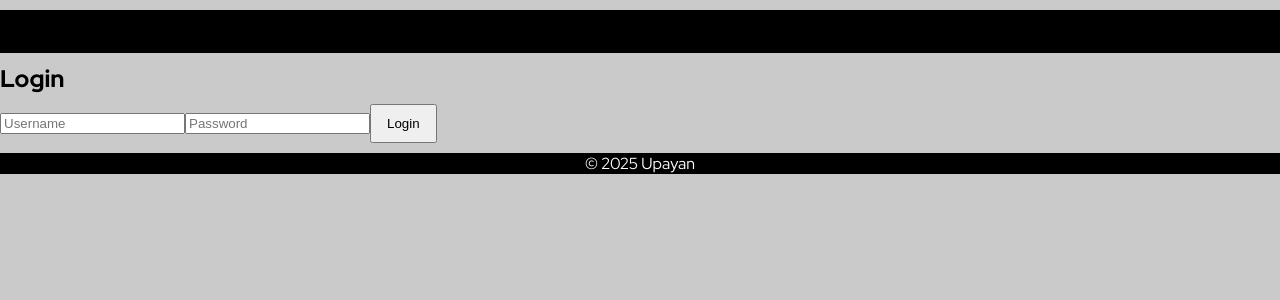
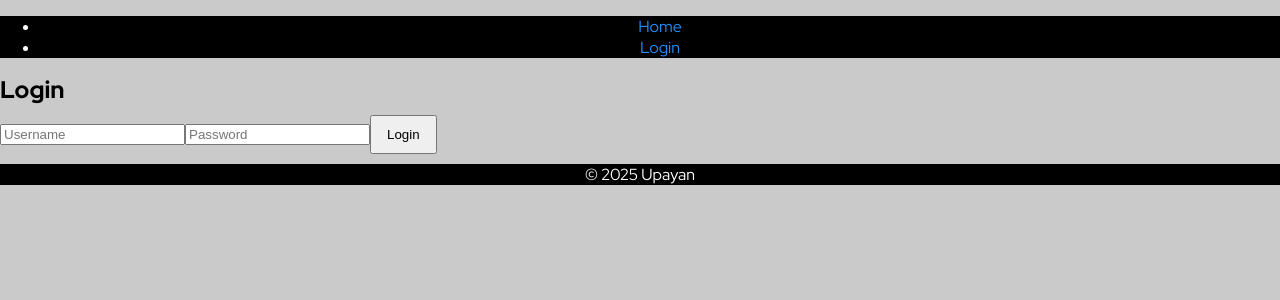
Before and after one commit to upayanmazumder/GDSC-25-Tasks, a React (Create React App) app in the folder app/: page /login in a window 1280 px wide. Shown: the top 300 px of the page. Built offline with nearby package versions, Linux system fonts and the light colour scheme.

Commit message:
Add navigation links to Header component

```diff
--- a/app/src/components/Header/Header.js
+++ b/app/src/components/Header/Header.js
@@ -3,7 +3,12 @@
 const Header = () => {
     return (
         <header className={headerStyles.header}>
-            <h1>Upayan's GDSC Recruitments Submission</h1>
+            <nav>
+                <ul>
+                    <li><a href="/">Home</a></li>
+                    <li><a href="/login">Login</a></li>
+                </ul>
+            </nav>
         </header>
     );
 }
```
